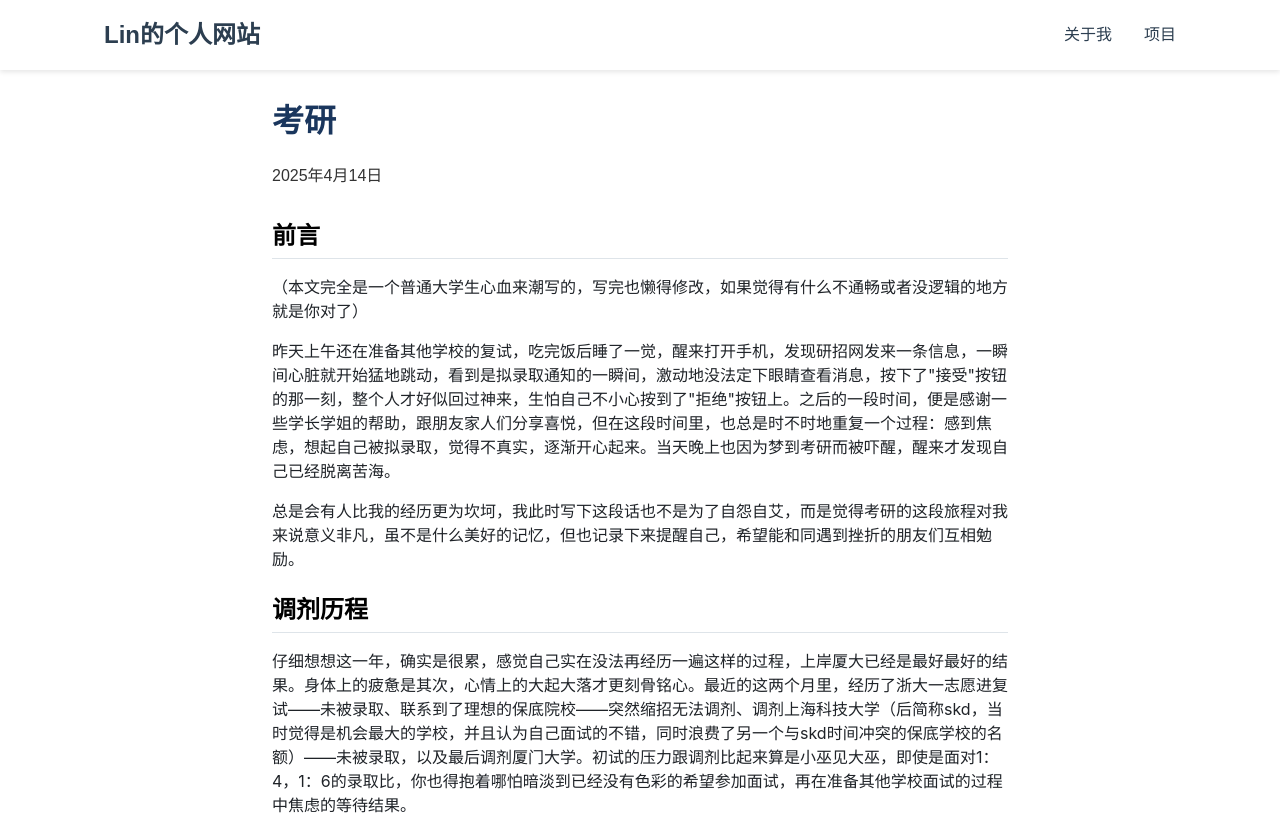
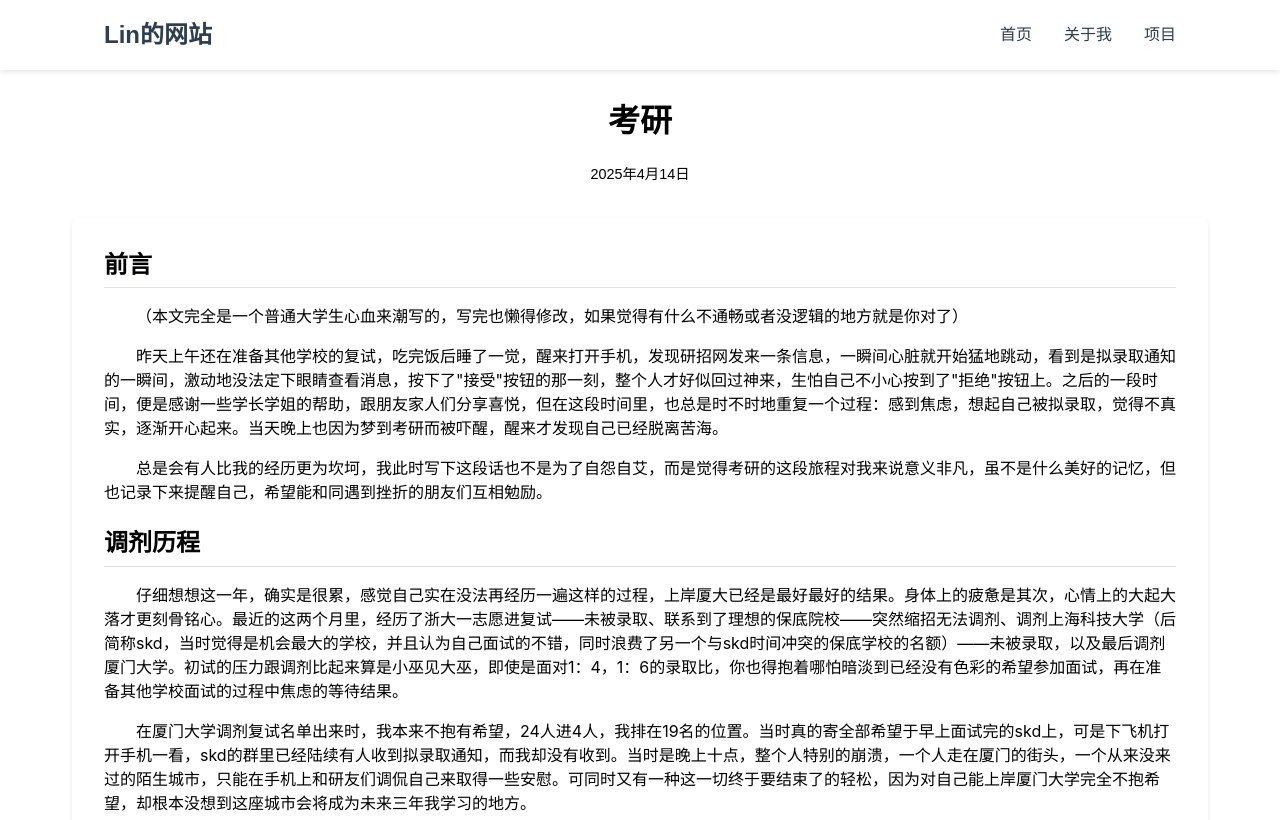
Before and after one commit to LiNnnNl/person-web, a plain HTML site: page blog/kaoyan.html in a window 1280 px wide. Shown: the top 820 px of the page. Drawn offline with nearby package versions, Linux system fonts and the light colour scheme.

Commit message:
更新说明

```diff
--- a/blog/kaoyan.html
+++ b/blog/kaoyan.html
@@ -9,45 +9,32 @@
     <link rel="stylesheet" href="https://cdn.jsdelivr.net/npm/github-markdown-css/github-markdown.css">
     <style>
         .article-container {
-            max-width: 800px;
+            max-width: 1200px;
             margin: 0 auto;
             padding: 2rem;
         }
         .article-header {
+            text-align: center;
             margin-bottom: 2rem;
-            margin-top: 2rem;
         }
         .article-header h1 {
-            color: #1a365d;
+            margin-top: 2rem;
             margin-bottom: 1rem;
         }
-        .article-meta {
-            color: #666;
+        .article-date {
+            color: #000;
             font-size: 0.9rem;
         }
-        .article-content {
-            line-height: 1.8;
+        .markdown-body {
+            background: white;
+            padding: 2rem;
+            border-radius: 8px;
+            box-shadow: 0 2px 4px rgba(0,0,0,0.1);
+            color: #000;
         }
-        .article-content p {
+        .markdown-body p {
             text-indent: 2em;
             margin-bottom: 1em;
-        }
-        .article-content h2 {
-            color: #1a365d;
-            margin: 2rem 0 1rem;
-        }
-        .article-content h3 {
-            color: #1a365d;
-            margin: 1.5rem 0 1rem;
-        }
-        .logo {
-            font-size: 1.5rem;
-            font-weight: bold;
-            color: #2c3e50;
-            text-decoration: none;
-        }
-        .logo:hover {
-            color: #3498db;
         }
         .back-link {
             display: inline-block;
@@ -66,8 +53,9 @@
 <body>
     <header>
         <nav>
-            <a href="../index.html" class="logo">Lin的个人网站</a>
+            <div class="logo">Lin的网站</div>
             <ul>
+                <li><a href="../index.html">首页</a></li>
                 <li><a href="../about.html">关于我</a></li>
                 <li><a href="../projects.html">项目</a></li>
             </ul>
```
Also changed, not shown: blog/index.html (+4 -12 lines), index.html (+2 -15 lines).
